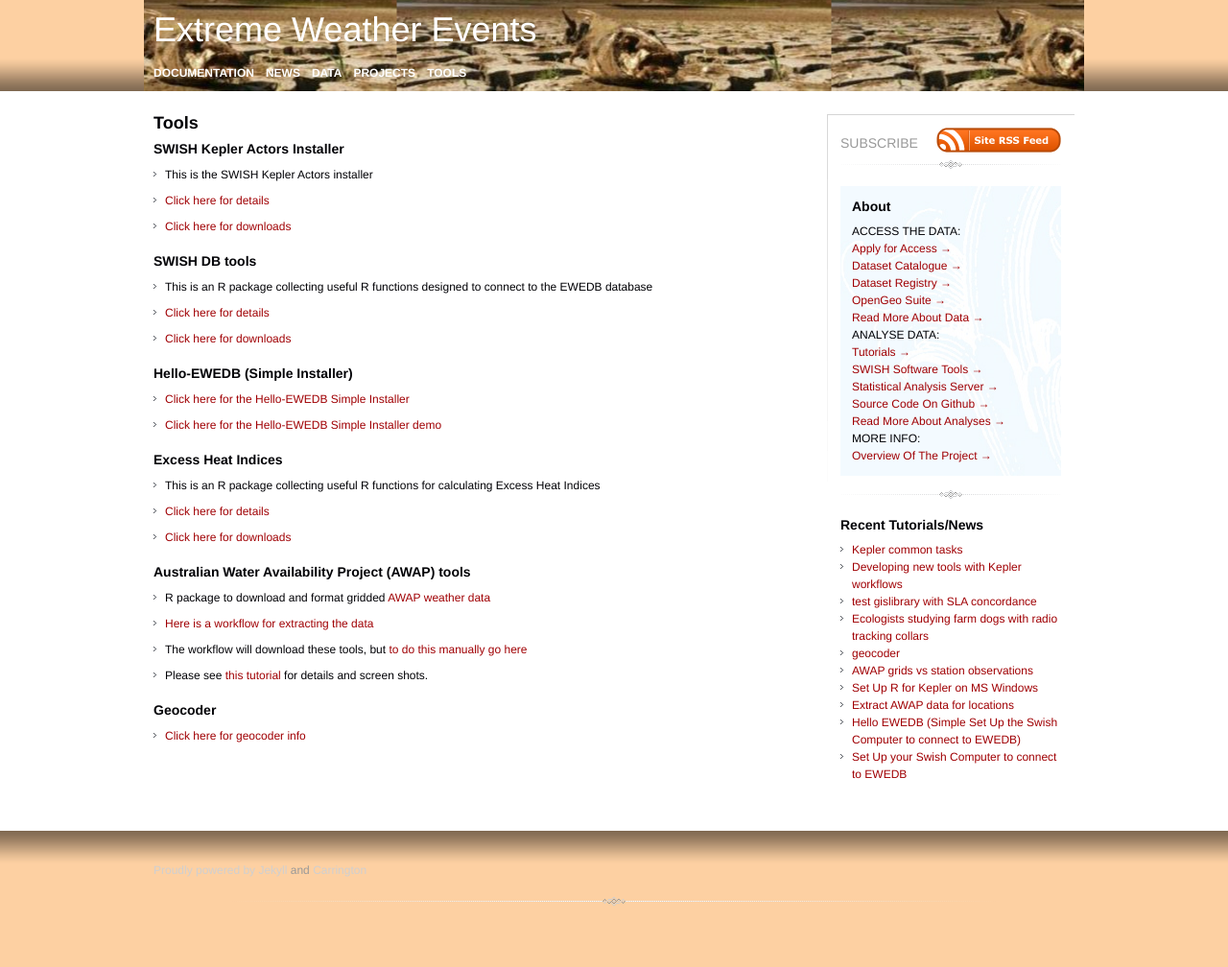
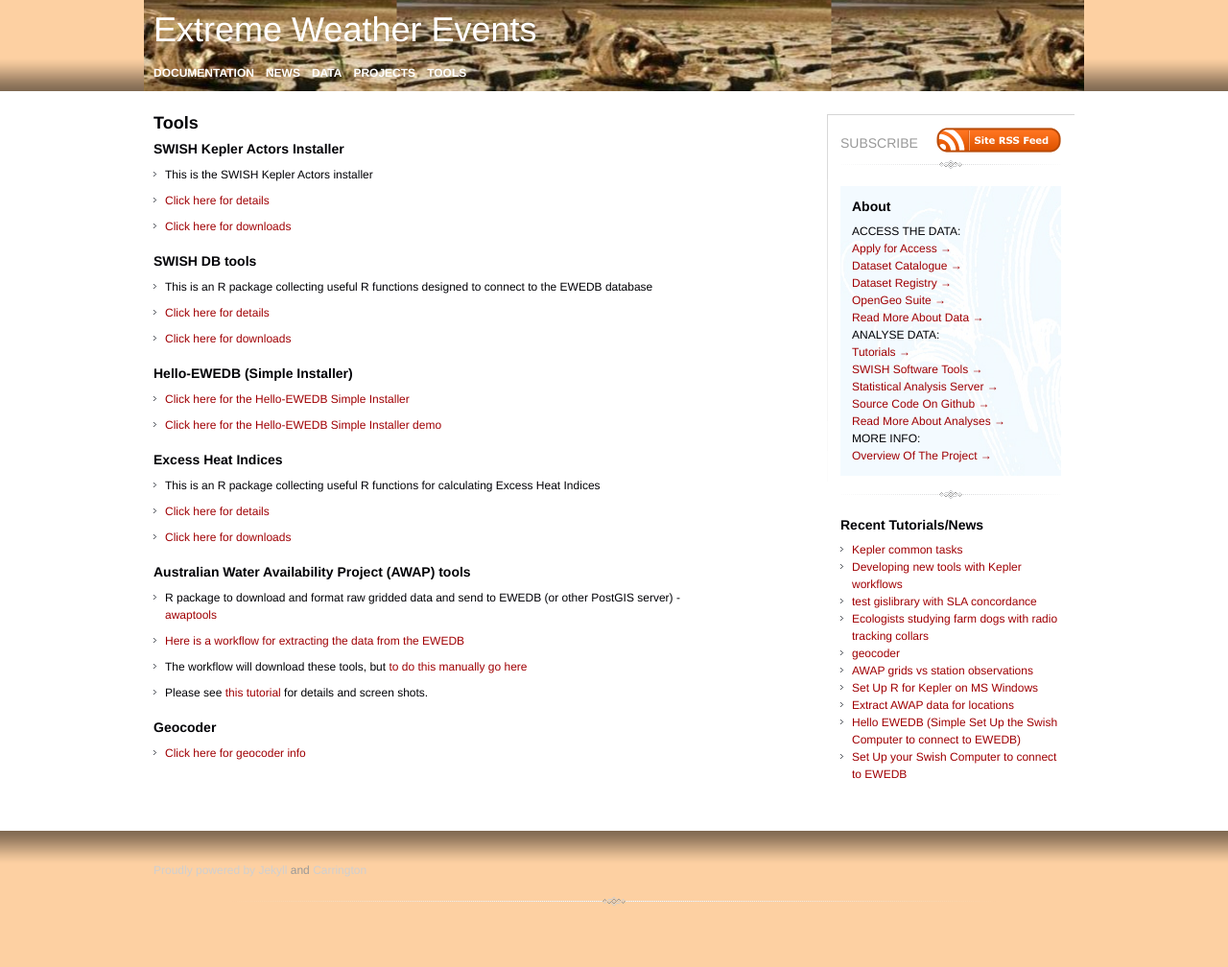
Before and after one commit to swish-climate-impact-assessment/swish-climate-impact-assessment.github.com, a Jekyll site: the page built from tools.md, in a window 1280 px wide. Shown: the whole page at 96% size. Built offline with Jekyll 4.4.1, drawn with Linux system fonts in a browser that asks for light colours; nearby versions of some CDN libraries; Markdown is read by kramdown in place of the engine named in the settings; comment, search, counter and statistics services are not loaded.

Commit message:
add link to awaptools

```diff
--- a/tools.md
+++ b/tools.md
@@ -25,8 +25,8 @@
 * [Click here for downloads](/tools/ExcessHeatIndices/ExcessHeatIndices-downloads.html)
 
 ### Australian Water Availability Project (AWAP) tools
-* R package to download and format gridded [AWAP weather data](/metadata/AWAP_GRIDS.html)
-* [Here is a workflow for extracting the data](/tools/ExtractAWAPdata4locations/extract-awap.html)
+* R package to download and format raw gridded data and send to EWEDB (or other PostGIS server) - [awaptools](http://swish-climate-impact-assessment.github.io/tools/awaptools/awaptools-downloads.html)
+* [Here is a workflow for extracting the data from the EWEDB](/tools/ExtractAWAPdata4locations/extract-awap.html)
 * The workflow will download these tools, but [to do this manually go here](/tools/awaptools/awaptools-downloads.html)
 * Please see [this tutorial](http://swish-climate-impact-assessment.github.io/2013/05/extract-awap-data-4-locations/) for details and screen shots.
 
```
